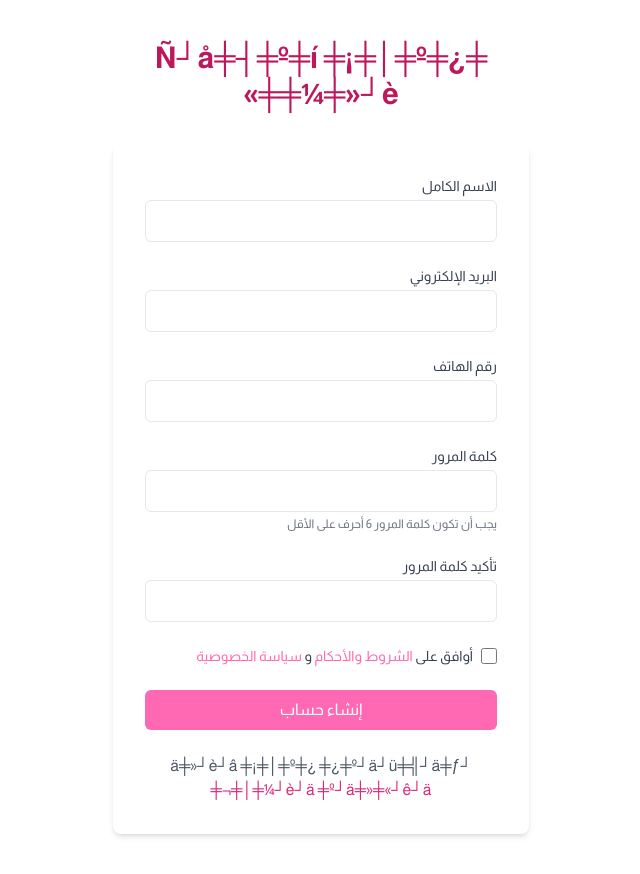
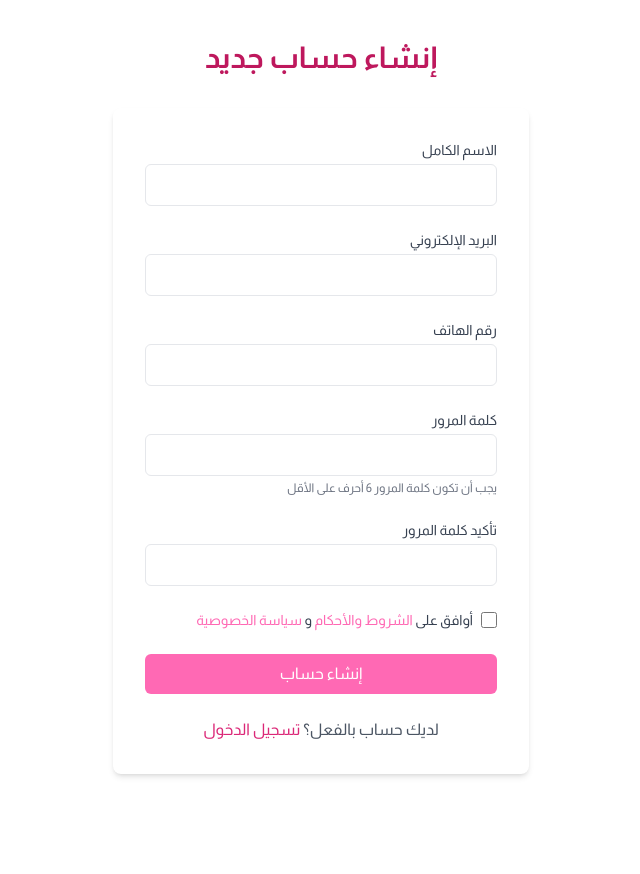
Before and after one commit to manaljcenter/ManalBeauty, a Next.js app: page /client/register in a window 1280 px wide. Shown: the whole page, without its empty margins (319-959 px from the left). After the commit the page ends 814 px from the top, so only its background shows below. Built offline with nearby package versions, Linux system fonts and the light colour scheme; no server answers.

Commit message:
Fix Arabic text encoding issues in login and register pages

```diff
--- a/src/app/client/bookings/page.tsx
+++ b/src/app/client/bookings/page.tsx
@@ -1,7 +1,7 @@
 import { Metadata } from 'next';
 import Link from 'next/link';
 import ClientBookingsList from '@/components/client/ClientBookingsList';
-import ClientLayout from '@/components/layouts/ClientLayout';
+import ClientLayout from '@/components/client/ClientLayout';
 
 export const metadata: Metadata = {
   title: 'الحجوزات | منال بيوتي',
--- a/src/app/client/login/page.tsx
+++ b/src/app/client/login/page.tsx
@@ -3,22 +3,22 @@ import LoginForm from '@/components/auth/LoginForm';
 import ClientLayout from '@/components/client/ClientLayout';
 
 export const metadata: Metadata = {
-  title: '╪¬╪│╪¼┘è┘ä ╪º┘ä╪»╪«┘ê┘ä | ┘à┘å╪º┘ä ╪¿┘è┘ê╪¬┘è',
-  description: '╪¬╪│╪¼┘è┘ä ╪º┘ä╪»╪«┘ê┘ä ╪Ñ┘ä┘ë ╪¡╪│╪º╪¿┘â ┘ü┘è ┘à┘å╪º┘ä ╪¿┘è┘ê╪¬┘è',
+  title: 'تسجيل الدخول | منال بيوتي',
+  description: 'تسجيل الدخول إلى حسابك في منال بيوتي',
 };
 
 export default function LoginPage() {
   return (
     <ClientLayout>
       <div className="container mx-auto py-10 px-4 max-w-md">
-        <h1 className="text-3xl font-bold text-center mb-8 text-pink-700">╪¬╪│╪¼┘è┘ä ╪º┘ä╪»╪«┘ê┘ä</h1>
+        <h1 className="text-3xl font-bold text-center mb-8 text-pink-700">تسجيل الدخول</h1>
         <div className="bg-white rounded-lg shadow-md p-8">
           <LoginForm />
           <div className="mt-6 text-center">
             <p className="text-gray-600">
-              ┘ä┘è╪│ ┘ä╪»┘è┘â ╪¡╪│╪º╪¿╪ƒ{' '}
+              ليس لديك حساب؟{' '}
               <a href="/client/register" className="text-pink-600 hover:underline">
-                ╪Ñ┘å╪┤╪º╪í ╪¡╪│╪º╪¿
+                إنشاء حساب
               </a>
             </p>
           </div>
--- a/src/app/client/register/page.tsx
+++ b/src/app/client/register/page.tsx
@@ -3,22 +3,22 @@ import SignUpForm from '@/components/auth/SignUpForm';
 import ClientLayout from '@/components/client/ClientLayout';
 
 export const metadata: Metadata = {
-  title: '╪Ñ┘å╪┤╪º╪í ╪¡╪│╪º╪¿ ╪¼╪»┘è╪» | ┘à┘å╪º┘ä ╪¿┘è┘ê╪¬┘è',
-  description: '╪Ñ┘å╪┤╪º╪í ╪¡╪│╪º╪¿ ╪¼╪»┘è╪» ┘ü┘è ┘à┘å╪º┘ä ╪¿┘è┘ê╪¬┘è ┘ä┘ä┘ê╪╡┘ê┘ä ╪Ñ┘ä┘ë ╪«╪»┘à╪º╪¬┘å╪º',
+  title: 'إنشاء حساب جديد | منال بيوتي',
+  description: 'إنشاء حساب جديد في منال بيوتي للوصول إلى خدماتنا',
 };
 
 export default function RegisterPage() {
   return (
     <ClientLayout>
       <div className="container mx-auto py-10 px-4 max-w-md">
-        <h1 className="text-3xl font-bold text-center mb-8 text-pink-700">╪Ñ┘å╪┤╪º╪í ╪¡╪│╪º╪¿ ╪¼╪»┘è╪»</h1>
+        <h1 className="text-3xl font-bold text-center mb-8 text-pink-700">إنشاء حساب جديد</h1>
         <div className="bg-white rounded-lg shadow-md p-8">
           <SignUpForm />
           <div className="mt-6 text-center">
             <p className="text-gray-600">
-              ┘ä╪»┘è┘â ╪¡╪│╪º╪¿ ╪¿╪º┘ä┘ü╪╣┘ä╪ƒ{' '}
+              لديك حساب بالفعل؟{' '}
               <a href="/client/login" className="text-pink-600 hover:underline">
-                ╪¬╪│╪¼┘è┘ä ╪º┘ä╪»╪«┘ê┘ä
+                تسجيل الدخول
               </a>
             </p>
           </div>
```
